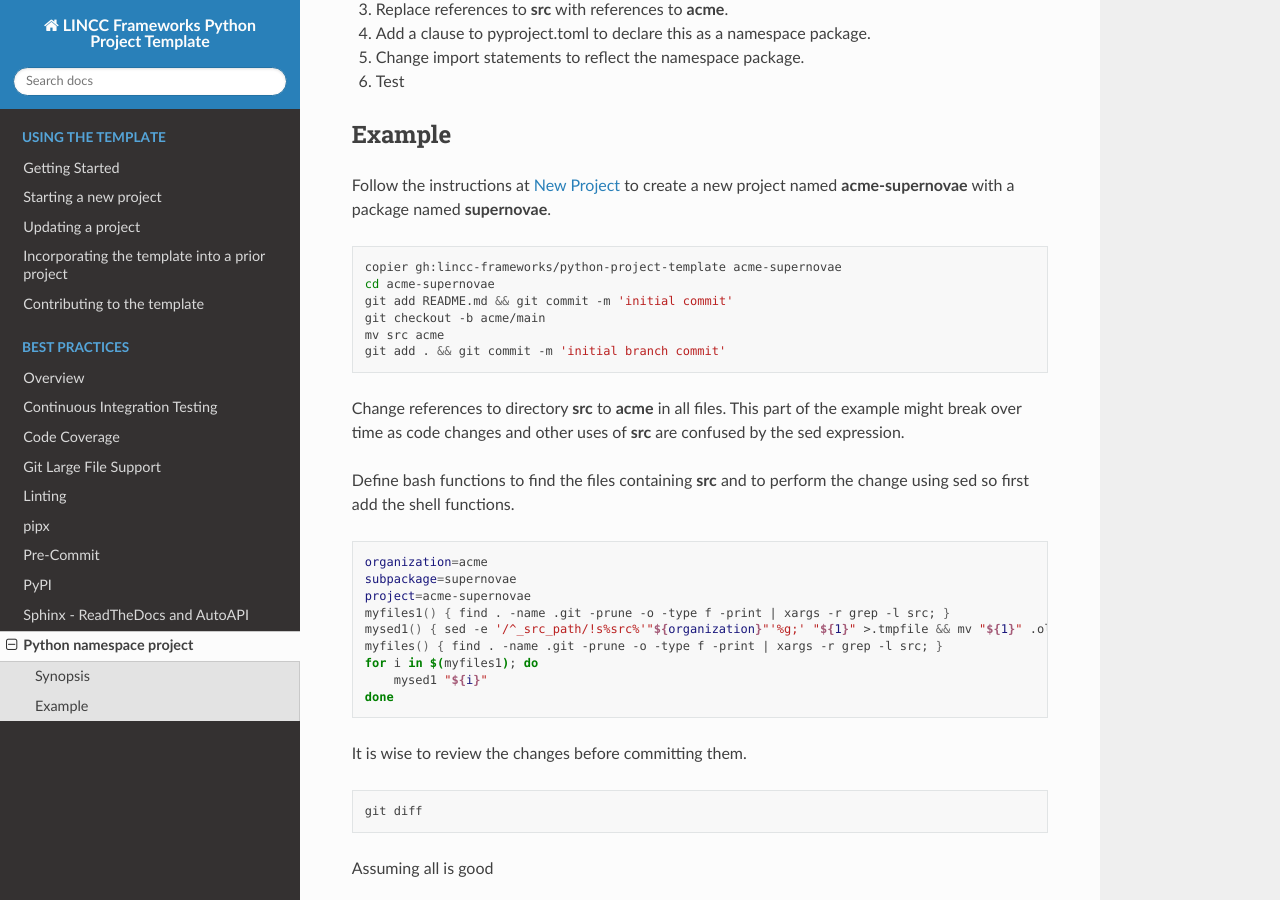
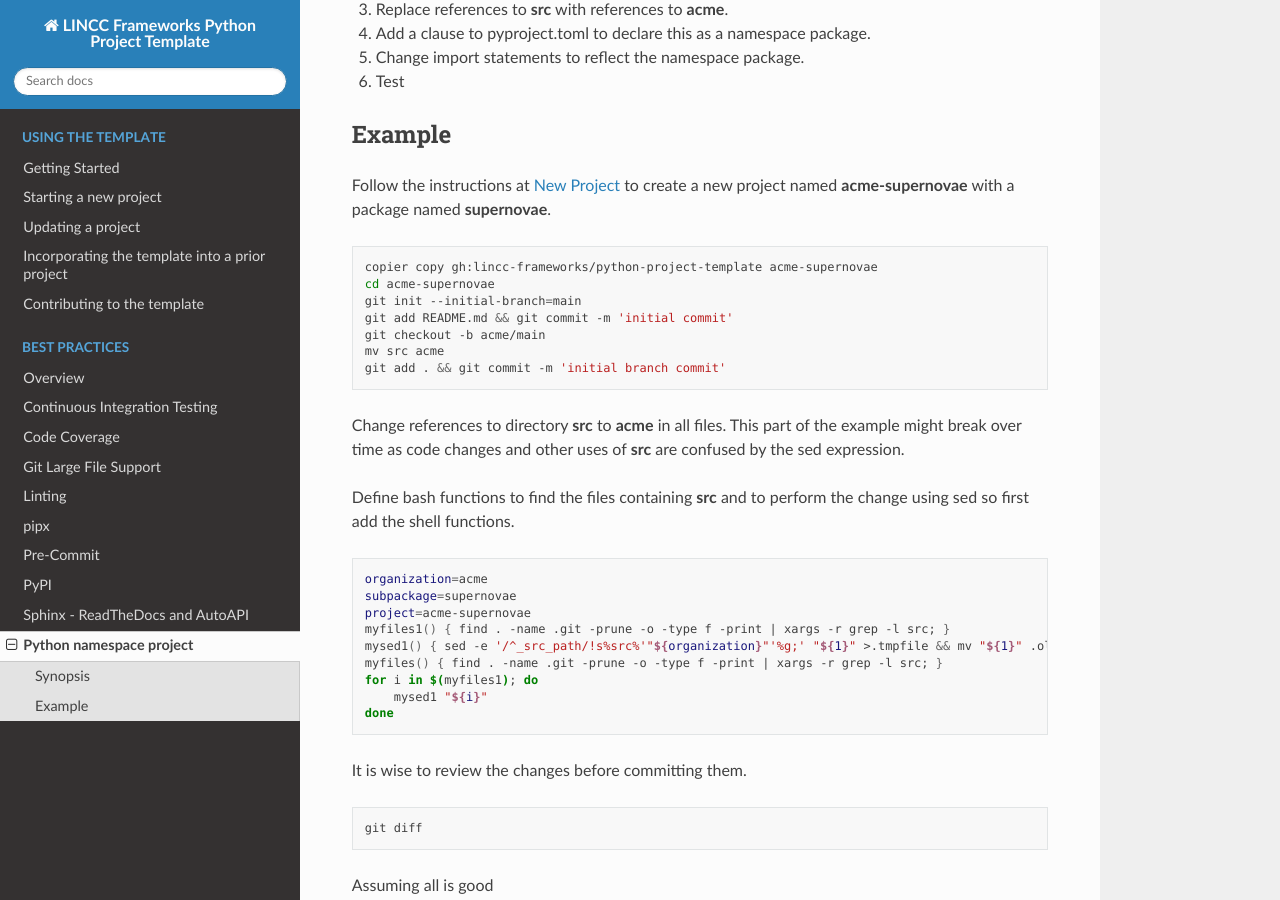
Before and after one commit to lincc-frameworks/python-project-template, a Sphinx documentation site: the page built from docs/practices/namespace_project.rst, in a window 1280 px wide and 900 px high, scrolled down 661 px. Built offline with Sphinx 7.4.7 and the Read the Docs theme 2.0.0, drawn with Linux system fonts in a browser that asks for light colours; the version number could not be read and is left out; some of the changed text lies outside the part shown.

Commit message:
Removed tasks and updated docs to align with copier 8 standards.

```diff
--- a/copier.yml
+++ b/copier.yml
@@ -112,5 +112,5 @@
     - .gitattributes
 
 # Tasks to execute after generating or updating a project.
-_tasks:
-    - "git init --initial-branch=main"
+# _tasks:
+#     - "git init --initial-branch=main"
--- a/docs/practices/namespace_project.rst
+++ b/docs/practices/namespace_project.rst
@@ -31,8 +31,9 @@
 
 .. code-block:: bash
 
-    copier gh:lincc-frameworks/python-project-template acme-supernovae
+    copier copy gh:lincc-frameworks/python-project-template acme-supernovae
     cd acme-supernovae
+    git init --initial-branch=main
     git add README.md && git commit -m 'initial commit'
     git checkout -b acme/main
     mv src acme
@@ -107,8 +108,9 @@
 .. code-block:: bash
 
     cd ..
-    copier gh:lincc-frameworks/python-project-template acme-utilities
+    copier copy gh:lincc-frameworks/python-project-template acme-utilities
     cd acme-utilities
+    git init --initial-branch=main
     git add README.md && git commit -m 'initial commit'
     git checkout -b acme/main
     mv src acme
--- a/docs/source/existing_project.rst
+++ b/docs/source/existing_project.rst
@@ -62,7 +62,7 @@
 .. code:: bash
 
     >> cd <existing_project_directory>
-    >> copier gh:lincc-frameworks/python-project-template .
+    >> copier copy gh:lincc-frameworks/python-project-template .
 
 
 A note on directory structure
--- a/docs/source/new_project.rst
+++ b/docs/source/new_project.rst
@@ -10,7 +10,7 @@
 
 .. code-block:: bash
 
-    >> copier gh:lincc-frameworks/python-project-template <new/project/directory>
+    >> copier copy gh:lincc-frameworks/python-project-template <new/project/directory>
 
 Copier will ask you questions for how to set up the project. These questions
 will be used to fill in aspects of the project's configuration, including both
@@ -112,6 +112,7 @@
 
 .. code-block:: bash
 
+    >> git init --initial-branch=main
     >> git checkout -b initial_branch
     Switched to a new branch 'initial_branch'
     >> git add .
```
Also changed, not shown: docs/source/contributing.rst (+26 -12 lines), docs/source/update_project.rst (+5 -5 lines), 1 other file.
